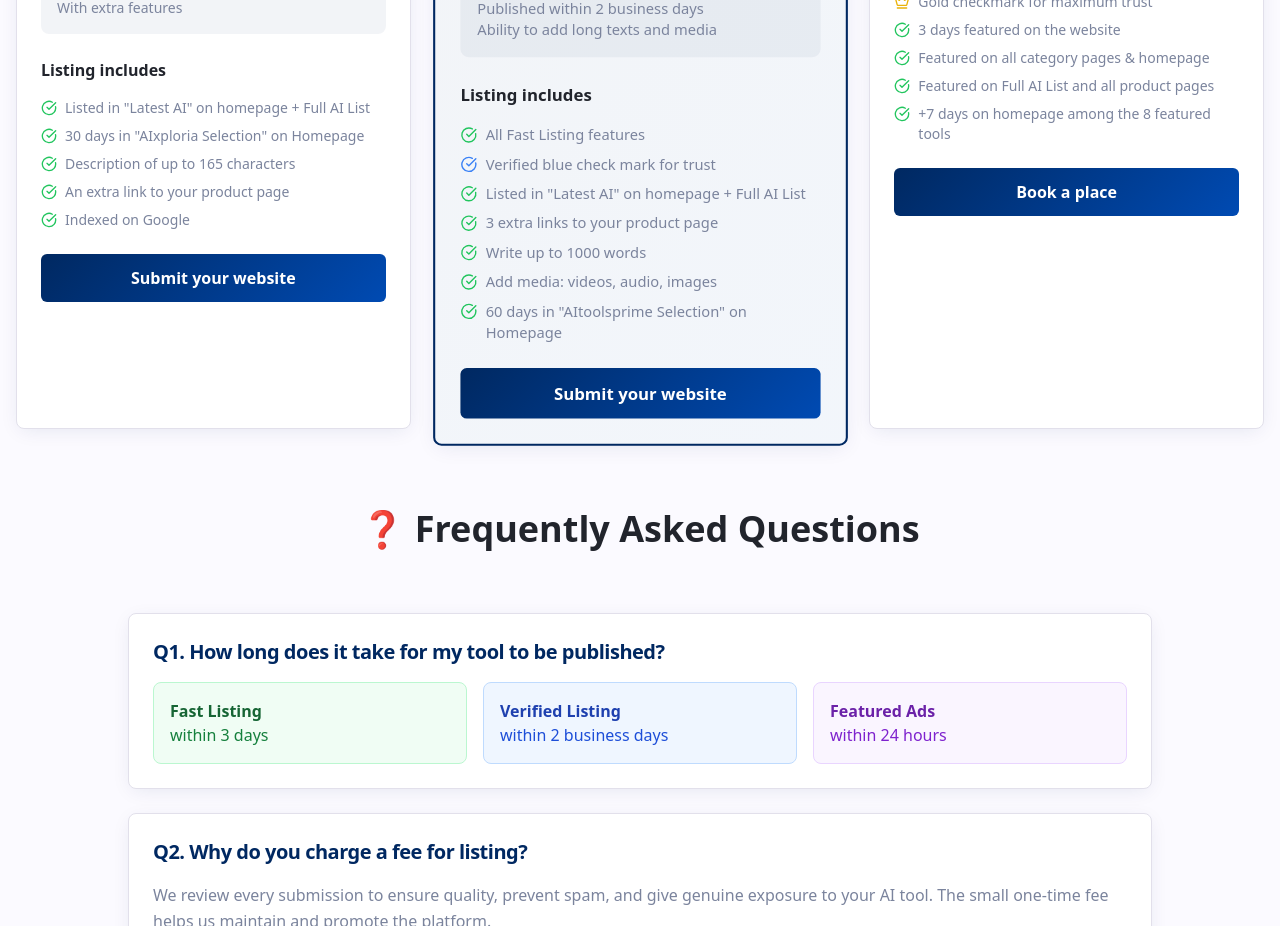
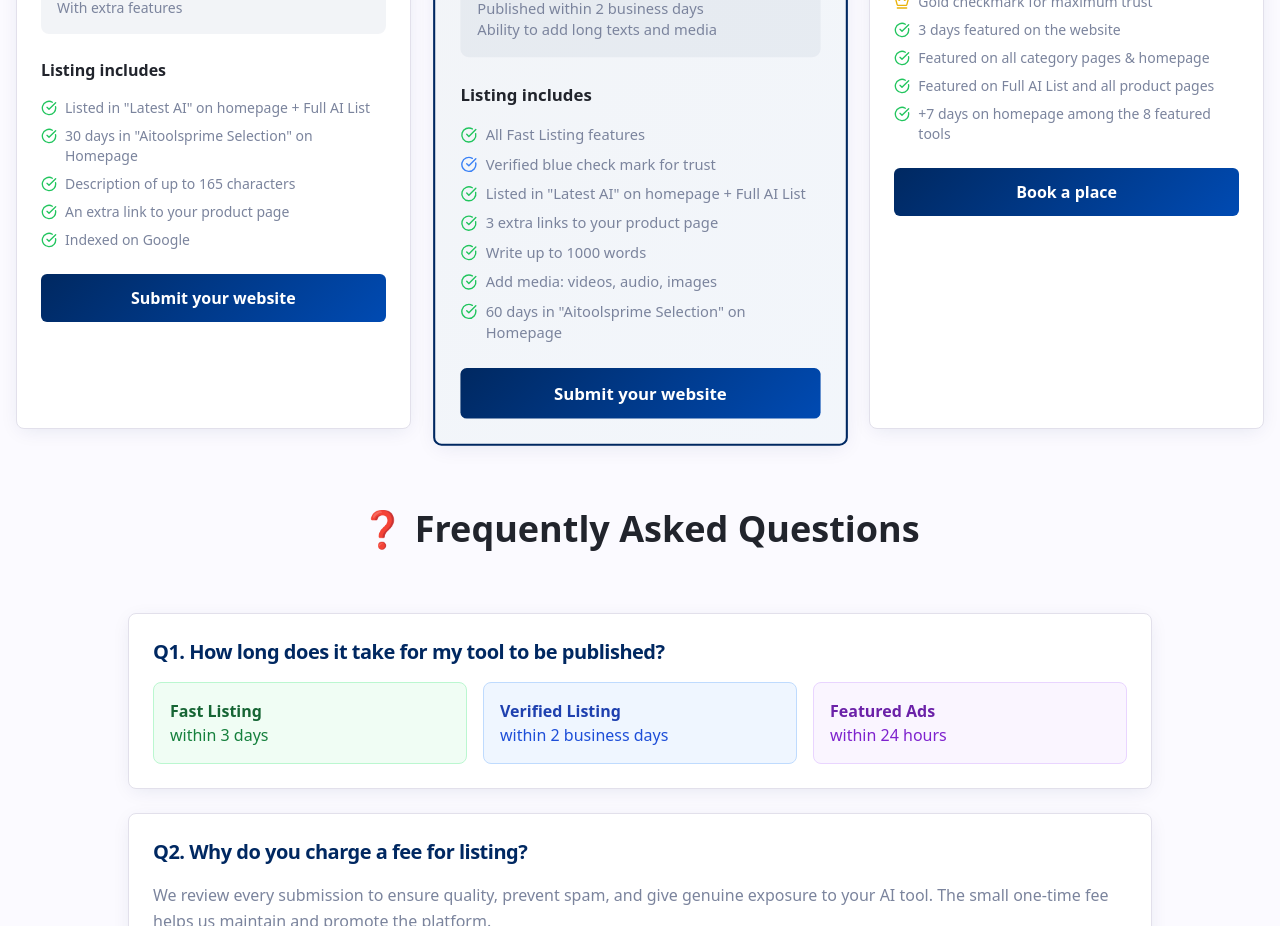
Before and after one commit to infospiderorbit/bright-ai-directory, a React (Vite) app: page /submit-tool in a window 1280 px wide. Shown: the part 1660-2586 px from the top of the page. Built offline with nearby package versions, Linux system fonts and the light colour scheme.

Commit message:
Replace AIxploria with Aitoolsprime
Replaced all instances of "AIxploria" with "Aitoolsprime" across the codebase to ensure consistent branding.

```diff
--- a/src/pages/SubmitToolPage.tsx
+++ b/src/pages/SubmitToolPage.tsx
@@ -140,7 +140,7 @@ const SubmitToolPage = () => {
                   <h4 className="font-semibold text-foreground mb-4">Listing includes</h4>
                   <ul className="text-sm text-muted-foreground space-y-2">
                     <li className="flex items-start gap-2"><CheckCircle className="h-4 w-4 text-green-500 mt-0.5 flex-shrink-0" />Listed in "Latest AI" on homepage + Full AI List</li>
-                    <li className="flex items-start gap-2"><CheckCircle className="h-4 w-4 text-green-500 mt-0.5 flex-shrink-0" />30 days in "AIxploria Selection" on Homepage</li>
+                    <li className="flex items-start gap-2"><CheckCircle className="h-4 w-4 text-green-500 mt-0.5 flex-shrink-0" />30 days in "Aitoolsprime Selection" on Homepage</li>
                     <li className="flex items-start gap-2"><CheckCircle className="h-4 w-4 text-green-500 mt-0.5 flex-shrink-0" />Description of up to 165 characters</li>
                     <li className="flex items-start gap-2"><CheckCircle className="h-4 w-4 text-green-500 mt-0.5 flex-shrink-0" />An extra link to your product page</li>
                     <li className="flex items-start gap-2"><CheckCircle className="h-4 w-4 text-green-500 mt-0.5 flex-shrink-0" />Indexed on Google</li>
@@ -178,7 +178,7 @@ const SubmitToolPage = () => {
                     <li className="flex items-start gap-2"><CheckCircle className="h-4 w-4 text-green-500 mt-0.5 flex-shrink-0" />3 extra links to your product page</li>
                     <li className="flex items-start gap-2"><CheckCircle className="h-4 w-4 text-green-500 mt-0.5 flex-shrink-0" />Write up to 1000 words</li>
                     <li className="flex items-start gap-2"><CheckCircle className="h-4 w-4 text-green-500 mt-0.5 flex-shrink-0" />Add media: videos, audio, images</li>
-                    <li className="flex items-start gap-2"><CheckCircle className="h-4 w-4 text-green-500 mt-0.5 flex-shrink-0" />60 days in "AItoolsprime Selection" on Homepage</li>
+                    <li className="flex items-start gap-2"><CheckCircle className="h-4 w-4 text-green-500 mt-0.5 flex-shrink-0" />60 days in "Aitoolsprime Selection" on Homepage</li>
                   </ul>
                 </div>
 
```
